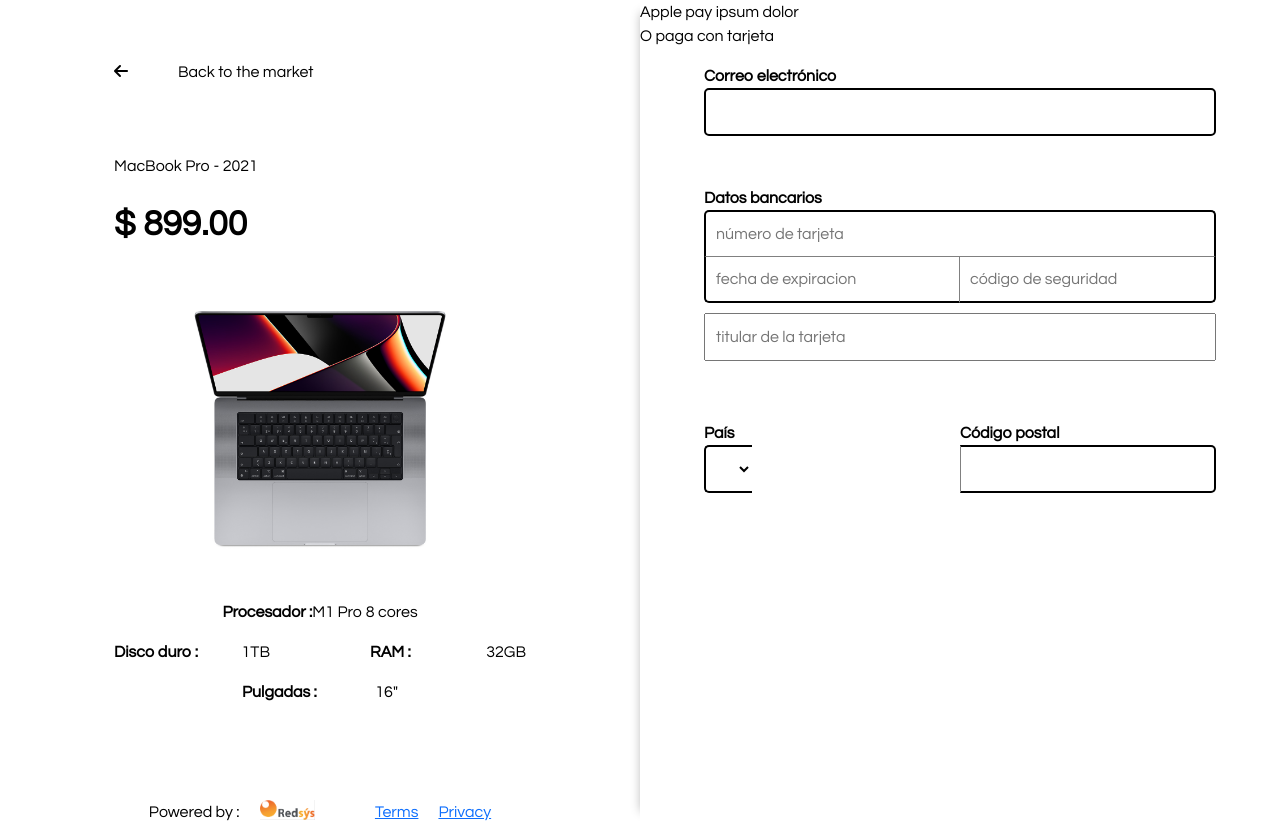
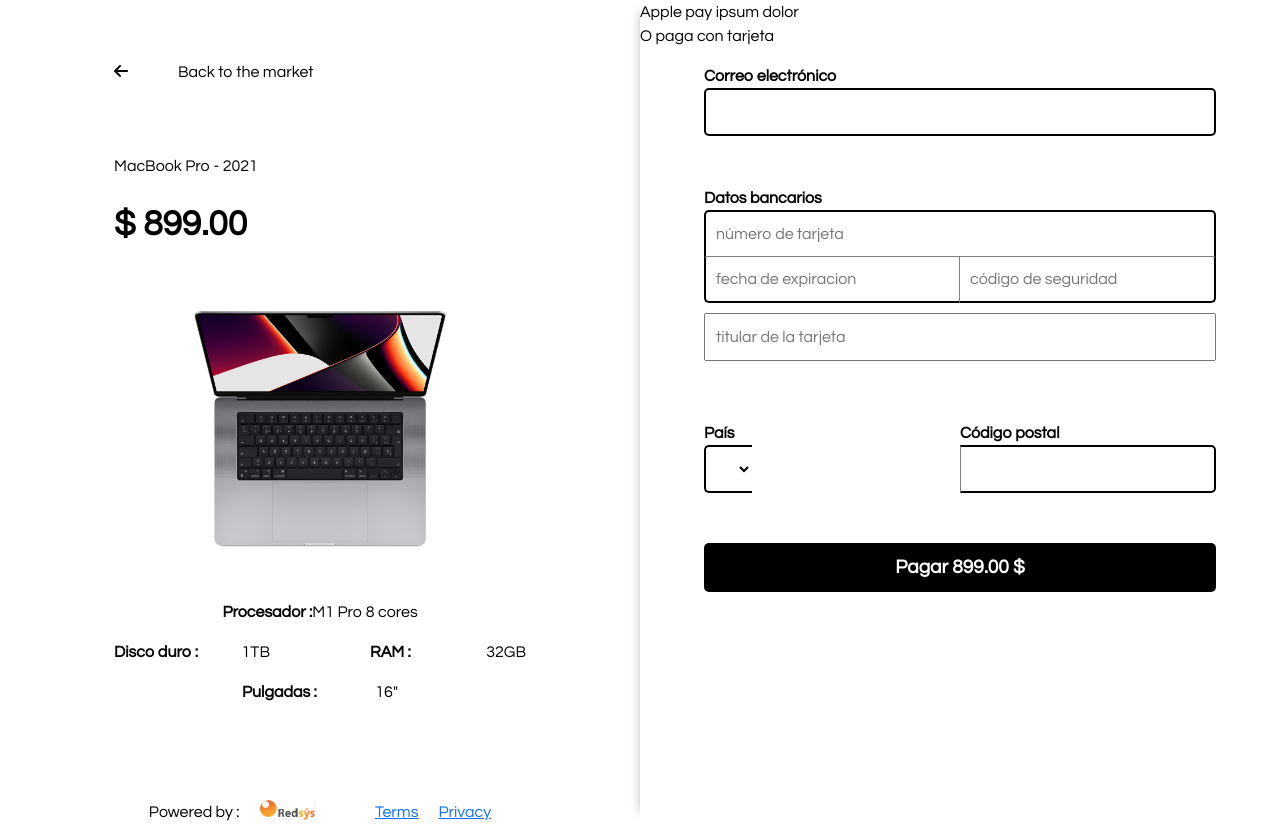
Before and after one commit to cmfraile/Hackaton---Jump2Digital---BCN---Carlos-Fraile, an Angular app: page / in a window 1280 px wide. Built offline with nearby package versions, Linux system fonts and the light colour scheme; no server answers.

Commit message:
checkpoint

```diff
--- a/src/app/componentes/formcompra/formcompra.component.html
+++ b/src/app/componentes/formcompra/formcompra.component.html
@@ -16,9 +16,13 @@
             <div class="countryzipform">
                 <div class="item">
                     <label for="country">País<img class="minimg" src="{{bandera}}"></label>
-                    <select formControlName="country" #t (change)="returnflag(t.value)"><option *ngFor="let x of countrydata" value="{{x.nombre}}" style="background-color: red;">{{x.nombre}}</option></select>
+                    <select formControlName="country" #t (change)="returnflag(t.value)"><option *ngFor="let x of countrydata" value="{{x.nombre}}">{{x.nombre}}</option></select>
                 </div>
                 <div class="item"><label for="zip">Código postal</label><input type="text" class="czright" formControlName="zip"></div>
+            </div>
+
+            <div class="payform">
+                <button [ngStyle]="{'color':(this.forma.valid) ? 'white' : 'darkgrey'}" >Pagar 899.00 $</button>
             </div>
 
         </form>
--- a/src/app/componentes/formcompra/formcompra.component.sass
+++ b/src/app/componentes/formcompra/formcompra.component.sass
@@ -66,7 +66,7 @@
             .item
                 max-width: 50%
             .minimg
-                max-height: 20px
+                max-height: 10px
                 margin: 0px 12px
             .czleft
                 border: 2px solid black
@@ -78,3 +78,13 @@
                 border-left: 1px solid grey !important
                 border-top-right-radius: 5px
                 border-bottom-right-radius: 5px
+        .payform
+            button
+                margin-top: 50px
+                border-radius: 5px
+                min-width: 100%
+                padding: 10px
+                border: none
+                background-color: black
+                font-weight: 700
+                font-size: 1.2rem
```
